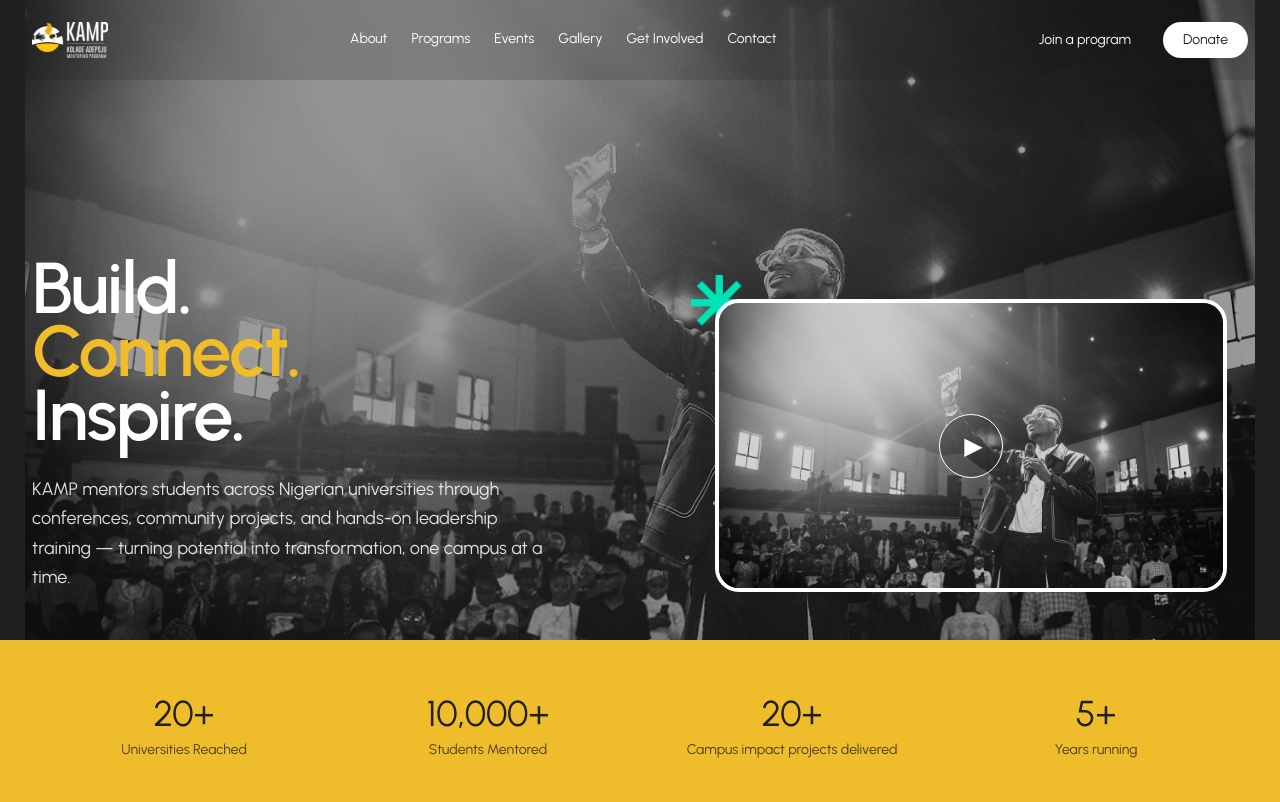
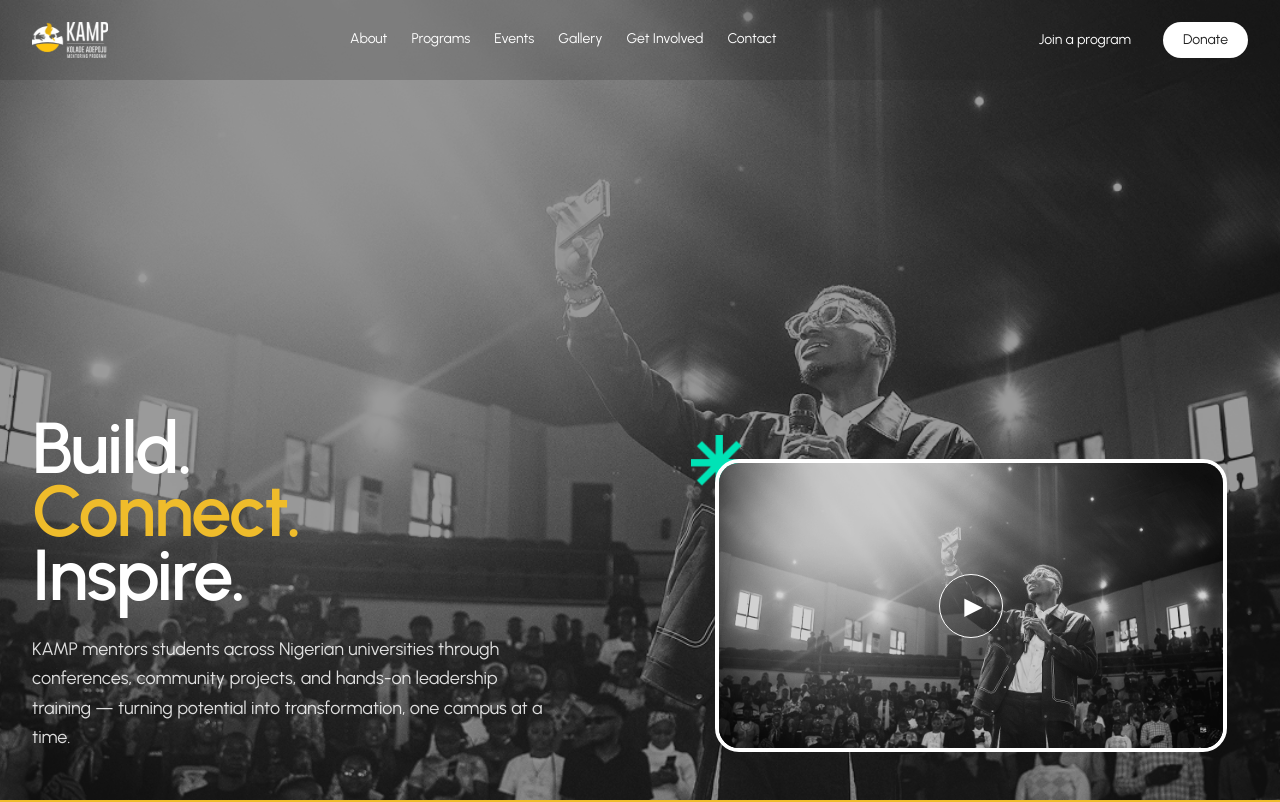
Before and after one commit to techtee19/kamp-website, a Next.js app: page / in a window 1280 px wide. Shown: the top 802 px of the page. Built offline with nearby package versions, Linux system fonts and the light colour scheme.

Commit message:
feat: enhance layout and styling across multiple components for improved user experience

```diff
--- a/app/(site)/page.tsx
+++ b/app/(site)/page.tsx
@@ -34,7 +34,7 @@
   return (
     <div className="bg-brand-white text-brand-black">
 
-      <section className="relative isolate min-h-[720px] overflow-hidden bg-brand-black sm:min-h-[680px] lg:aspect-[1200/600] lg:min-h-0">
+      <section className="relative isolate h-screen overflow-hidden bg-brand-black">
         <HeroImageRotator />
         <div className="absolute inset-0 -z-10 bg-brand-black/45" />
         <div className="container grid h-full items-end gap-8 pb-10 pt-24 sm:gap-10 lg:grid-cols-[1fr_.9fr] lg:gap-12 lg:pb-12 lg:pt-28">
--- a/app/globals.css
+++ b/app/globals.css
@@ -33,13 +33,42 @@
     font-family: var(--font-body);
     background-color: var(--color-background);
     color: var(--color-primary);
+    scroll-behavior: smooth;
+    scroll-padding-top: 5.5rem;
     overflow-x: hidden;
+    scrollbar-color: var(--color-brand-gold) var(--color-brand-black);
+    scrollbar-width: thin;
   }
 
   body {
     min-width: 320px;
     overflow-x: hidden;
   }
+
+  @media (prefers-reduced-motion: reduce) {
+    html {
+      scroll-behavior: auto;
+    }
+  }
+}
+
+/* A compact KAMP scrollbar for Chromium and Safari. */
+::-webkit-scrollbar {
+  width: 10px;
+}
+
+::-webkit-scrollbar-track {
+  background: var(--color-brand-black);
+}
+
+::-webkit-scrollbar-thumb {
+  background: var(--color-brand-gold);
+  border: 3px solid var(--color-brand-black);
+  border-radius: 999px;
+}
+
+::-webkit-scrollbar-thumb:hover {
+  background: var(--color-brand-teal);
 }
 
 @utility container {
--- a/components/layout/Navbar.tsx
+++ b/components/layout/Navbar.tsx
@@ -1,6 +1,6 @@
 'use client'
 
-// Responsive site navigation with a full-screen mobile menu.
+// Responsive site navigation with a compact mobile side drawer.
 import { Menu, X } from 'lucide-react'
 import Image from 'next/image'
 import Link from 'next/link'
@@ -51,20 +51,22 @@
       </nav>
 
       {menuOpen && (
-        <div className="fixed inset-0 z-50 flex min-h-screen flex-col bg-brand-black px-6 py-6 text-brand-white lg:hidden">
+        <div className="fixed inset-0 z-50 bg-brand-black/40 lg:hidden" onClick={() => setMenuOpen(false)}>
+          <aside className="ml-auto flex h-[calc(100dvh-3rem)] w-[min(76vw,288px)] flex-col bg-brand-black px-5 py-5 text-brand-white shadow-2xl" onClick={(event) => event.stopPropagation()} aria-label="Mobile navigation">
             <div className="flex items-center justify-between">
               <Image src="/kamp_logo.svg" alt="KAMP" width={171} height={81} className="h-9 w-auto object-contain" />
               <button type="button" className="grid size-10 place-items-center rounded-full border border-brand-white" onClick={() => setMenuOpen(false)} aria-label="Close navigation menu">
                 <X size={21} />
               </button>
             </div>
-          <div className="mt-auto flex flex-col gap-6 pb-12">
+            <div className="mt-10 flex flex-col gap-4">
               {links.map((link) => (
-              <Link key={link.href} href={link.href} onClick={() => setMenuOpen(false)} className="font-display text-4xl">
+                <Link key={link.href} href={link.href} onClick={() => setMenuOpen(false)} className="font-display text-2xl leading-none">
                   {link.label}
                 </Link>
               ))}
-            <div className="mt-4 flex flex-wrap gap-3">
+            </div>
+            <div className="mt-auto flex flex-wrap gap-3 pt-8">
               <Link href="/get-involved" onClick={() => setMenuOpen(false)} className="rounded-full border border-brand-white px-5 py-2 text-sm">
                 Join a program
               </Link>
@@ -72,7 +74,7 @@
                 Donate
               </Link>
             </div>
-          </div>
+          </aside>
         </div>
       )}
     </header>
--- a/components/sections/GetInvolvedTabs.tsx
+++ b/components/sections/GetInvolvedTabs.tsx
@@ -12,6 +12,7 @@
 
 export default function GetInvolvedTabs() {
   const [activeTab, setActiveTab] = useState(0)
+  const [scenePosition, setScenePosition] = useState<'before' | 'pinned' | 'after'>('before')
   const scrollSectionRef = useRef<HTMLDivElement>(null)
   const active = tabs[activeTab]
 
@@ -24,9 +25,14 @@
       const section = scrollSectionRef.current
       if (!section) return
 
-      const bounds = section.getBoundingClientRect()
+      const sectionTop = section.getBoundingClientRect().top + window.scrollY
       const scrollDistance = Math.max(section.offsetHeight - window.innerHeight, 1)
-      const progress = Math.min(1, Math.max(0, -bounds.top / scrollDistance))
+      const relativeScroll = window.scrollY - sectionTop
+      const progress = Math.min(1, Math.max(0, relativeScroll / scrollDistance))
+
+      setScenePosition(
+        relativeScroll < 0 ? 'before' : relativeScroll > scrollDistance ? 'after' : 'pinned'
+      )
       setActiveTab(Math.min(tabs.length - 1, Math.floor(progress * tabs.length)))
     }
 
@@ -72,8 +78,10 @@
         </div>
       </section>
 
-      <div ref={scrollSectionRef} className="relative left-1/2 hidden h-[360vh] w-screen -translate-x-1/2 md:block">
-        <div className="sticky top-0 flex h-screen flex-col overflow-hidden bg-brand-white">
+      <div ref={scrollSectionRef} className="relative ml-[calc(50%-50vw)] hidden h-[360vh] w-screen bg-brand-gold md:block">
+        <div
+          className={`${scenePosition === 'before' ? 'absolute inset-x-0 top-0' : scenePosition === 'after' ? 'hidden' : 'fixed inset-0 z-20'} flex h-screen flex-col overflow-hidden bg-brand-white`}
+        >
           <div className="container shrink-0 max-w-[840px] px-6 pb-6 pt-10 md:px-0 xl:max-w-[1200px] xl:pb-8 xl:pt-16">
             <h2 className="font-display text-[26px] font-semibold leading-tight text-brand-ink">Take action and grow with KAMP</h2>
             <p className="mt-4 max-w-3xl text-xs leading-[1.35] text-brand-deep xl:max-w-[1000px]">Whether you&apos;re a student looking for direction, a professional ready to give back, or a partner who believes in Africa&apos;s next generation — there&apos;s a place for you here.</p>
--- a/components/sections/HeroImageRotator.tsx
+++ b/components/sections/HeroImageRotator.tsx
@@ -25,7 +25,7 @@
   return (
     <div className="absolute inset-0 -z-20" aria-hidden="true">
       {heroImages.map((image, index) => (
-        <Image key={image} src={image} alt="" fill priority={index === 0} sizes="100vw" className={`object-contain transition-opacity duration-[1200ms] ease-in-out ${index === activeImage ? 'opacity-100' : 'opacity-0'}`} />
+        <Image key={image} src={image} alt="" fill priority={index === 0} sizes="100vw" className={`object-cover transition-opacity duration-[1200ms] ease-in-out ${index === activeImage ? 'opacity-100' : 'opacity-0'}`} />
       ))}
     </div>
   )
--- a/components/sections/StatCounter.tsx
+++ b/components/sections/StatCounter.tsx
@@ -13,14 +13,14 @@
   useEffect(() => {
     const target = Number(value.replace(/\D/g, ''))
     const suffix = value.replace(/[\d,]/g, '')
-    const duration = 2200
+    const duration = 4200
     let animationFrame = 0
     let startTime: number | null = null
 
     const update = (time: number) => {
       if (startTime === null) startTime = time
       const progress = Math.min((time - startTime) / duration, 1)
-      const easedProgress = 1 - (1 - progress) ** 4
+      const easedProgress = 1 - (1 - progress) ** 3
       const current = Math.round(target * easedProgress)
       setDisplayValue(`${current.toLocaleString()}${suffix}`)
 
```
Lines whose indentation alone changed are shown as unchanged.
